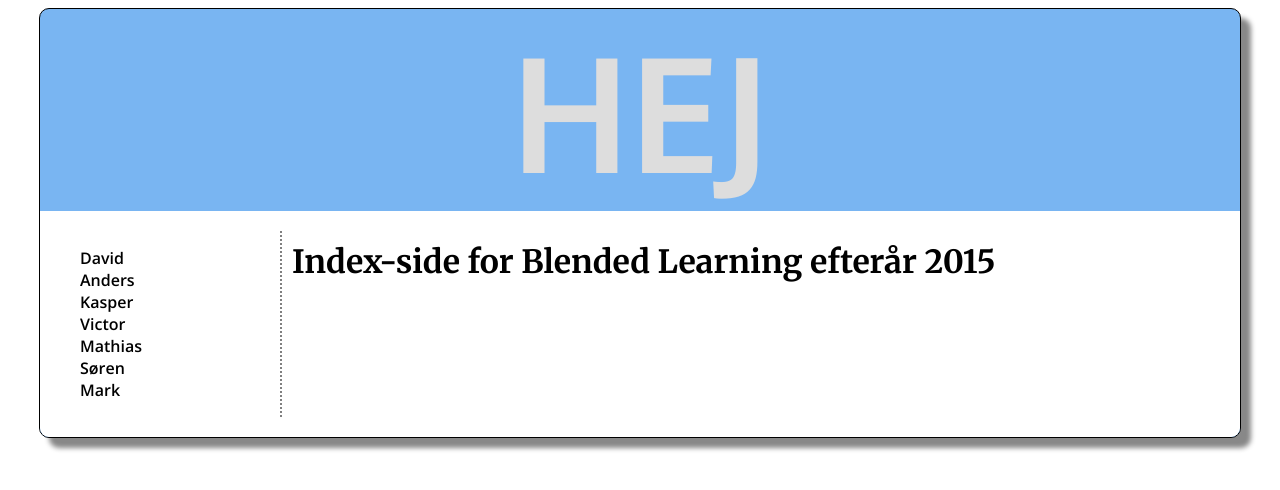
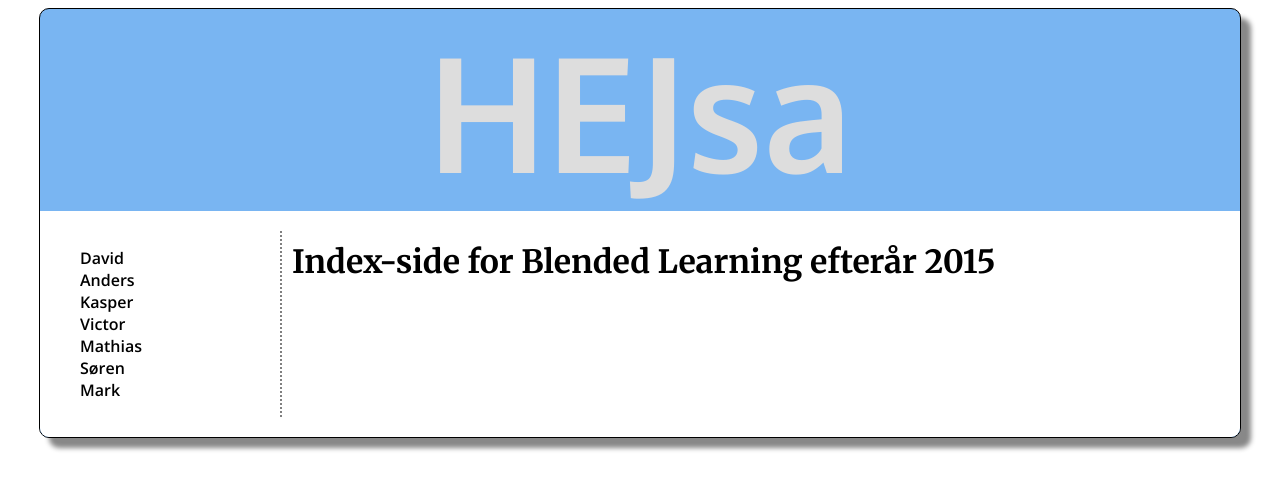
Before and after one commit to vict2996/HTML5FTW, a plain HTML site: page index.html in a window 1280 px wide. Drawn offline with nearby package versions, Linux system fonts and the light colour scheme.

Commit message:
Test af change i GH-pages branch

```diff
--- a/index.html
+++ b/index.html
@@ -18,7 +18,7 @@
 <body>
 	<div id="wrapper" class="clearfix">
 		<header>
-			<h1>HEJ</h1>
+			<h1>HEJsa</h1>
 		</header>
 		<main>
 			<nav>
```
